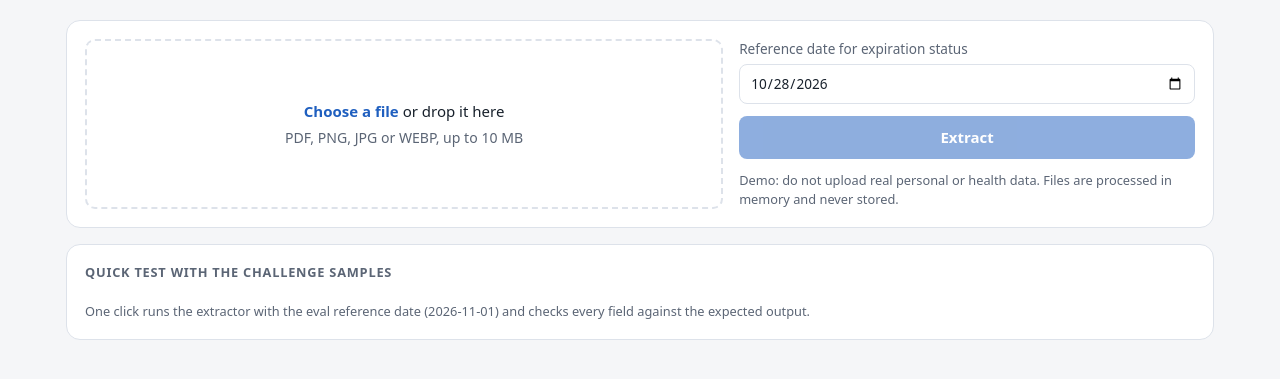
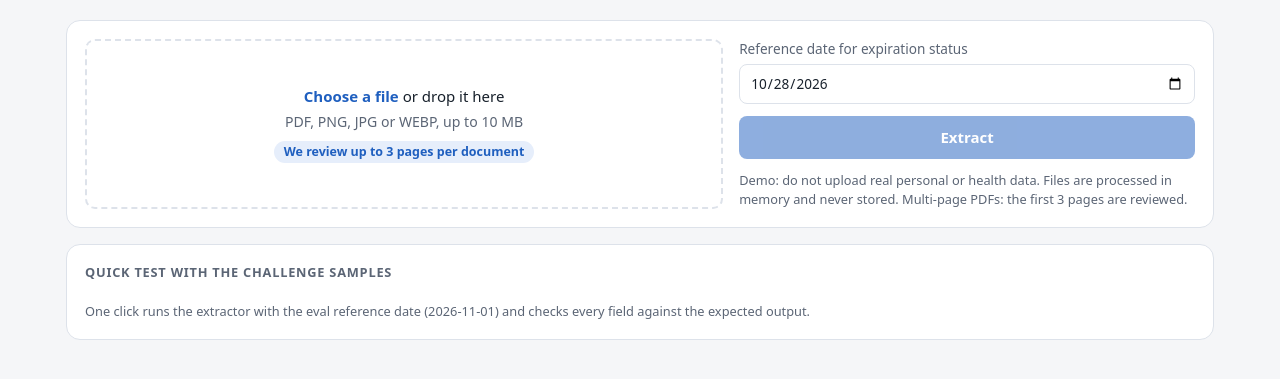
Before and after one commit to BernardoAguayoOrtega/medtrainer-credential-extractor, a FastAPI app: page / in a window 1280 px wide. Shown: the part 87-466 px from the top of the page. Run offline with FastAPI, Linux system fonts and the light colour scheme; data that the repository does not hold is empty; some libraries are stand-ins or nearby versions.

Commit message:
feat(extractor): review up to 3 pages per document

```diff
--- a/app.py
+++ b/app.py
@@ -124,6 +124,7 @@ async def extract(request: Request, file: UploadFile = File(...), reference_date
             "model": MODEL,
             "reference_date": reference.isoformat(),
             "cost_usd": meta.get("cost"),
+            "pages_reviewed": meta.get("pages"),
             "latency_s": round(time.monotonic() - started, 2),
         },
     }
--- a/extractor/llm.py
+++ b/extractor/llm.py
@@ -49,7 +49,10 @@ Field rules:
 {label_rule}- issue_date, expiration_date: copy the date text exactly as printed. "Valid
   through", "expires" and "registered through" dates are expiration dates. Use
   null for expiration_date when the document has none.
-- The document may be rotated or skewed; read it in its natural orientation."""
+- The document may be rotated or skewed; read it in its natural orientation.
+- A document can have several pages (e.g. a cover letter, the credential and a
+  wallet card). Judge the document as a whole and extract the fields from the
+  page that holds the credential itself."""
 
 LABEL_RULE = """- For license_number, issue_date and expiration_date, first copy the label
   printed next to the value (e.g. "License #", "Date Issued", "Expires",
@@ -122,9 +125,14 @@ def fields_schema(labelled: bool = False) -> dict:
     }
 
 
+def _instruction(pages: int) -> str:
+    if pages == 1:
+        return "Extract the credential fields from this document."
+    return f"Extract the credential fields from this document. It has {pages} pages, in order."
+
+
 def build_payload(
-    mime: str,
-    image_b64: str,
+    images: list[tuple[str, str]],
     model: str,
     reasoning: bool = False,
     labelled: bool = False,
@@ -152,14 +160,11 @@ def build_payload(
             {
                 "role": "user",
                 "content": [
-                    {
-                        "type": "text",
-                        "text": "Extract the credential fields from this document.",
-                    },
-                    {
-                        "type": "image_url",
-                        "image_url": {"url": f"data:{mime};base64,{image_b64}"},
-                    },
+                    {"type": "text", "text": _instruction(len(images))},
+                    *(
+                        {"type": "image_url", "image_url": {"url": f"data:{mime};base64,{b64}"}}
+                        for mime, b64 in images
+                    ),
                 ],
             },
         ],
@@ -184,7 +189,7 @@ def parse_response(body: dict) -> tuple[dict, dict]:
 
 
 def call_openrouter(
-    mime: str, image_b64: str, model: str, labelled: bool = False
+    images: list[tuple[str, str]], model: str, labelled: bool = False
 ) -> tuple[dict, dict]:
     api_key = os.environ.get("OPENROUTER_API_KEY")
     if not api_key:
@@ -192,7 +197,7 @@ def call_openrouter(
     response = requests.post(
         OPENROUTER_URL,
         headers={"Authorization": f"Bearer {api_key}"},
-        json=build_payload(mime, image_b64, model, labelled=labelled),
+        json=build_payload(images, model, labelled=labelled),
         timeout=120,
     )
     if response.status_code >= 400:
--- a/extractor/pipeline.py
+++ b/extractor/pipeline.py
@@ -10,26 +10,30 @@ from extractor.status import DEFAULT_WINDOW_DAYS
 from extractor.validate import validate
 
 DEFAULT_DPI = 200
+# Enough for a cover letter + the credential + a wallet card; bounds cost per document.
+DEFAULT_MAX_PAGES = 3
 SUPPORTED_EXTENSIONS = {".pdf", ".png", ".jpg", ".jpeg", ".webp"}
 
 
-def load_image(data: bytes, suffix: str, dpi: int = DEFAULT_DPI) -> tuple[str, str]:
-    """Return (mime_type, base64_data). PDFs use the first page."""
+def load_images(
+    data: bytes, suffix: str, dpi: int = DEFAULT_DPI, max_pages: int = DEFAULT_MAX_PAGES
+) -> list[tuple[str, str]]:
+    """Return [(mime_type, base64_data)], one per page. PDFs send their first max_pages pages."""
     suffix = suffix.lower()
     if suffix == ".pdf":
         with pymupdf.open(stream=data, filetype="pdf") as pdf:
-            pixmap = pdf[0].get_pixmap(dpi=dpi)
-            return "image/png", base64.b64encode(pixmap.tobytes("png")).decode()
+            pages = [pdf[i].get_pixmap(dpi=dpi).tobytes("png") for i in range(min(len(pdf), max_pages))]
+        return [("image/png", base64.b64encode(page).decode()) for page in pages]
     mime = "image/jpeg" if suffix in {".jpg", ".jpeg"} else f"image/{suffix[1:]}"
-    return mime, base64.b64encode(data).decode()
+    return [(mime, base64.b64encode(data).decode())]
 
 
-def load_text_layer(data: bytes, suffix: str) -> str:
+def load_text_layer(data: bytes, suffix: str, max_pages: int = DEFAULT_MAX_PAGES) -> str:
     """Embedded PDF text (often noisy OCR). Only used to cross-check, never as a source."""
     if suffix.lower() != ".pdf":
         return ""
     with pymupdf.open(stream=data, filetype="pdf") as pdf:
-        return pdf[0].get_text()
+        return "\n".join(pdf[i].get_text() for i in range(min(len(pdf), max_pages)))
 
 
 def extract_bytes(
@@ -40,13 +44,14 @@ def extract_bytes(
     call=call_openrouter,
     dpi: int = DEFAULT_DPI,
     window_days: int = DEFAULT_WINDOW_DAYS,
+    max_pages: int = DEFAULT_MAX_PAGES,
 ) -> tuple[dict, dict]:
     """Everything happens in memory: the document is never written to disk."""
-    mime, image_b64 = load_image(data, suffix, dpi)
-    raw, usage = call(mime, image_b64, model)
+    images = load_images(data, suffix, dpi, max_pages)
+    raw, usage = call(images, model)
     result = normalize(raw, reference, window_days)
-    result["warnings"] = validate(result, raw, load_text_layer(data, suffix))
-    return result, {**usage, "raw": raw}
+    result["warnings"] = validate(result, raw, load_text_layer(data, suffix, max_pages))
+    return result, {**usage, "raw": raw, "pages": len(images)}
 
 
 def extract_document(path: Path, reference: date, **kwargs) -> tuple[dict, dict]:
--- a/templates/index.html
+++ b/templates/index.html
@@ -37,6 +37,7 @@
   .drop:hover, .drop.drag { border-color: var(--accent); background: var(--accent-soft); }
   .drop strong { color: var(--accent); }
   .drop .file { margin-top: 4px; color: var(--muted); font-size: .88rem; word-break: break-all; }
+  .pages-note { margin-top: 8px; display: inline-block; padding: 2px 10px; border-radius: 999px; background: var(--accent-soft); color: var(--accent); font-size: .78rem; font-weight: 600; }
   input[type=file] { display: none; }
   .controls { display: flex; flex-direction: column; gap: 12px; justify-content: space-between; }
   label.field { display: flex; flex-direction: column; gap: 4px; font-size: .85rem; color: var(--muted); }
@@ -55,7 +56,12 @@
   .preview-head { display: flex; justify-content: space-between; gap: 8px; align-items: baseline; margin-bottom: 10px; }
   .preview-head .name { font-weight: 600; word-break: break-all; }
   .preview-head .size { color: var(--muted); font-size: .82rem; white-space: nowrap; }
-  .frame { background: var(--soft); border: 1px solid var(--border); border-radius: 10px; overflow: hidden; height: min(78vh, 880px); display: flex; align-items: center; justify-content: center; }
+  .frame { background: var(--soft); border: 1px solid var(--border); border-radius: 10px; overflow: auto; height: min(78vh, 880px); display: flex; flex-direction: column; align-items: center; gap: 12px; padding: 10px; }
+  .frame > .empty, .frame > img, .frame > iframe { margin: auto; }
+  .page { width: 100%; display: flex; flex-direction: column; align-items: center; gap: 4px; }
+  .page-label { font-size: .75rem; color: var(--muted); align-self: flex-start; }
+  .page canvas { width: 100%; height: auto; max-height: none; box-shadow: 0 1px 3px rgba(0,0,0,.25); }
+  .skipped { font-size: .82rem; color: var(--warn); background: var(--warn-soft); padding: 6px 10px; border-radius: 6px; width: 100%; }
   .frame iframe { width: 100%; height: 100%; border: 0; background: #fff; }
   .frame img, .frame canvas { max-width: 100%; max-height: 100%; object-fit: contain; display: block; }
   .empty { color: var(--muted); text-align: center; padding: 24px; font-size: .9rem; }
@@ -115,13 +121,14 @@
         <label class="drop" id="drop" for="file">
           <div><strong>Choose a file</strong> or drop it here</div>
           <div class="file" id="fileName">PDF, PNG, JPG or WEBP, up to 10 MB</div>
+          <div class="pages-note">We review up to 3 pages per document</div>
         </label>
         <div class="controls">
           <label class="field">Reference date for expiration status
             <input type="date" id="refDate" name="reference_date" required>
           </label>
           <button type="submit" id="submit" disabled>Extract</button>
-          <p class="hint">Demo: do not upload real personal or health data. Files are processed in memory and never stored.</p>
+          <p class="hint">Demo: do not upload real personal or health data. Files are processed in memory and never stored. Multi-page PDFs: the first 3 pages are reviewed.</p>
         </div>
       </div>
       <input type="file" id="file" name="file" accept=".pdf,.png,.jpg,.jpeg,.webp">
@@ -182,19 +189,32 @@
 
   // Page 1 rendered with PDF.js: the same page the model reads, and it works where
   // browsers have no inline PDF viewer (mobile, headless). Falls back to the native viewer.
+  const MAX_PAGES = 3; // must match DEFAULT_MAX_PAGES in extractor/pipeline.py
+
   async function renderPdf(file) {
     if (!window.pdfjsLib) throw new Error("PDF.js unavailable");
     pdfjsLib.GlobalWorkerOptions.workerSrc = "https://cdnjs.cloudflare.com/ajax/libs/pdf.js/3.11.174/pdf.worker.min.js";
     const pdf = await pdfjsLib.getDocument({ data: await file.arrayBuffer() }).promise;
-    const page = await pdf.getPage(1);
-    const base = page.getViewport({ scale: 1 });
-    const scale = Math.min(2.5, (1400 / base.width));
-    const viewport = page.getViewport({ scale });
-    const canvas = document.createElement("canvas");
-    canvas.width = viewport.width; canvas.height = viewport.height;
-    canvas.setAttribute("role", "img"); canvas.setAttribute("aria-label", "Page 1 of " + file.name);
-    await page.render({ canvasContext: canvas.getContext("2d"), viewport }).promise;
-    return { canvas, pages: pdf.numPages };
+    const shown = Math.min(pdf.numPages, MAX_PAGES);
+    const nodes = [];
+    for (let i = 1; i <= shown; i++) {
+      const page = await pdf.getPage(i);
+      const viewport = page.getViewport({ scale: Math.min(2.5, 1400 / page.getViewport({ scale: 1 }).width) });
+      const canvas = document.createElement("canvas");
+      canvas.width = viewport.width; canvas.height = viewport.height;
+      canvas.setAttribute("role", "img"); canvas.setAttribute("aria-label", `Page ${i} of ${file.name}`);
+      await page.render({ canvasContext: canvas.getContext("2d"), viewport }).promise;
+      const wrap = document.createElement("div"); wrap.className = "page";
+      const label = document.createElement("span"); label.className = "page-label"; label.textContent = `Page ${i}`;
+      wrap.append(label, canvas);
+      nodes.push(wrap);
+    }
+    if (pdf.numPages > MAX_PAGES) {
+      const note = document.createElement("div"); note.className = "skipped";
+      note.textContent = `Pages ${MAX_PAGES + 1}–${pdf.numPages} are not reviewed (limit: ${MAX_PAGES} pages).`;
+      nodes.push(note);
+    }
+    return { nodes, pages: pdf.numPages };
   }
 
   async function showPreview(file) {
@@ -210,9 +230,11 @@
     }
     $("frame").replaceChildren(Object.assign(document.createElement("div"), { className: "empty", textContent: "Rendering preview…" }));
     try {
-      const { canvas, pages } = await renderPdf(file);
-      $("frame").replaceChildren(canvas);
-      if (pages > 1) $("previewSize").textContent += ` · page 1 of ${pages} (the page the model reads)`;
+      const { nodes, pages } = await renderPdf(file);
+      $("frame").replaceChildren(...nodes);
+      $("previewSize").textContent += pages <= MAX_PAGES
+        ? ` · ${pages} page${pages > 1 ? "s" : ""}, all reviewed`
+        : ` · ${pages} pages, first ${MAX_PAGES} reviewed`;
     } catch {
       const frame = document.createElement("iframe");
       frame.src = previewUrl + "#view=FitH&toolbar=0"; frame.title = "Document preview";
@@ -318,7 +340,7 @@
     $("warningList").replaceChildren(...r.warnings.map((w) => { const li = document.createElement("li"); li.textContent = w; return li; }));
     $("json").textContent = JSON.stringify(r, null, 2);
     const m = body.meta;
-    $("meta").textContent = `${m.model} · reference date ${m.reference_date} · ${m.latency_s}s` + (m.cost_usd != null ? ` · $${m.cost_usd.toFixed(5)}` : "");
+    $("meta").textContent = `${m.model} · ${m.pages_reviewed} page${m.pages_reviewed === 1 ? "" : "s"} reviewed · reference date ${m.reference_date} · ${m.latency_s}s` + (m.cost_usd != null ? ` · $${m.cost_usd.toFixed(5)}` : "");
     setPanel("output");
   }
 
```
Also changed, not shown: tests/test_app.py (+4 -3 lines), tests/test_llm.py (+14 -6 lines), tests/test_pipeline.py (+24 -5 lines), tests/test_run.py (+3 -3 lines).
